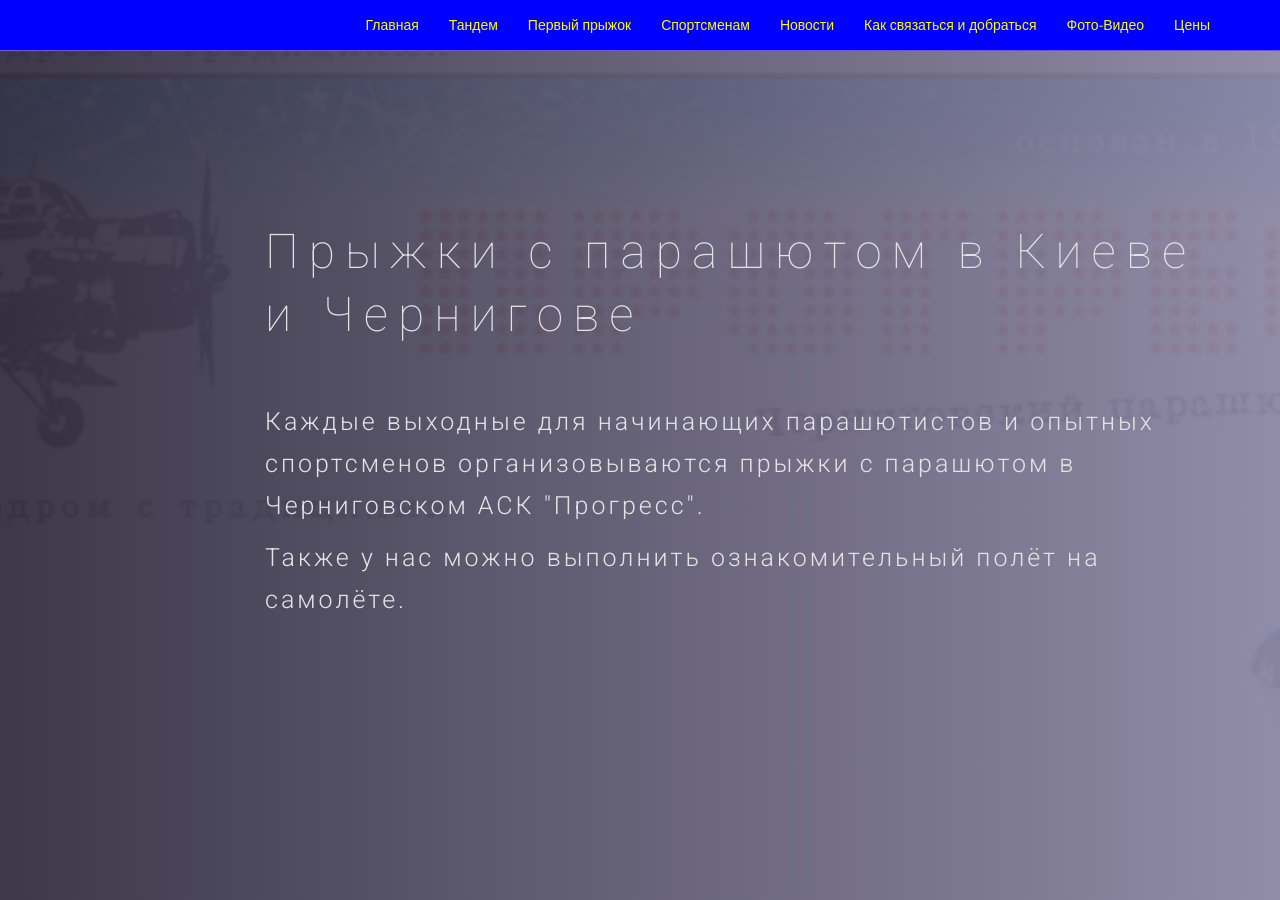
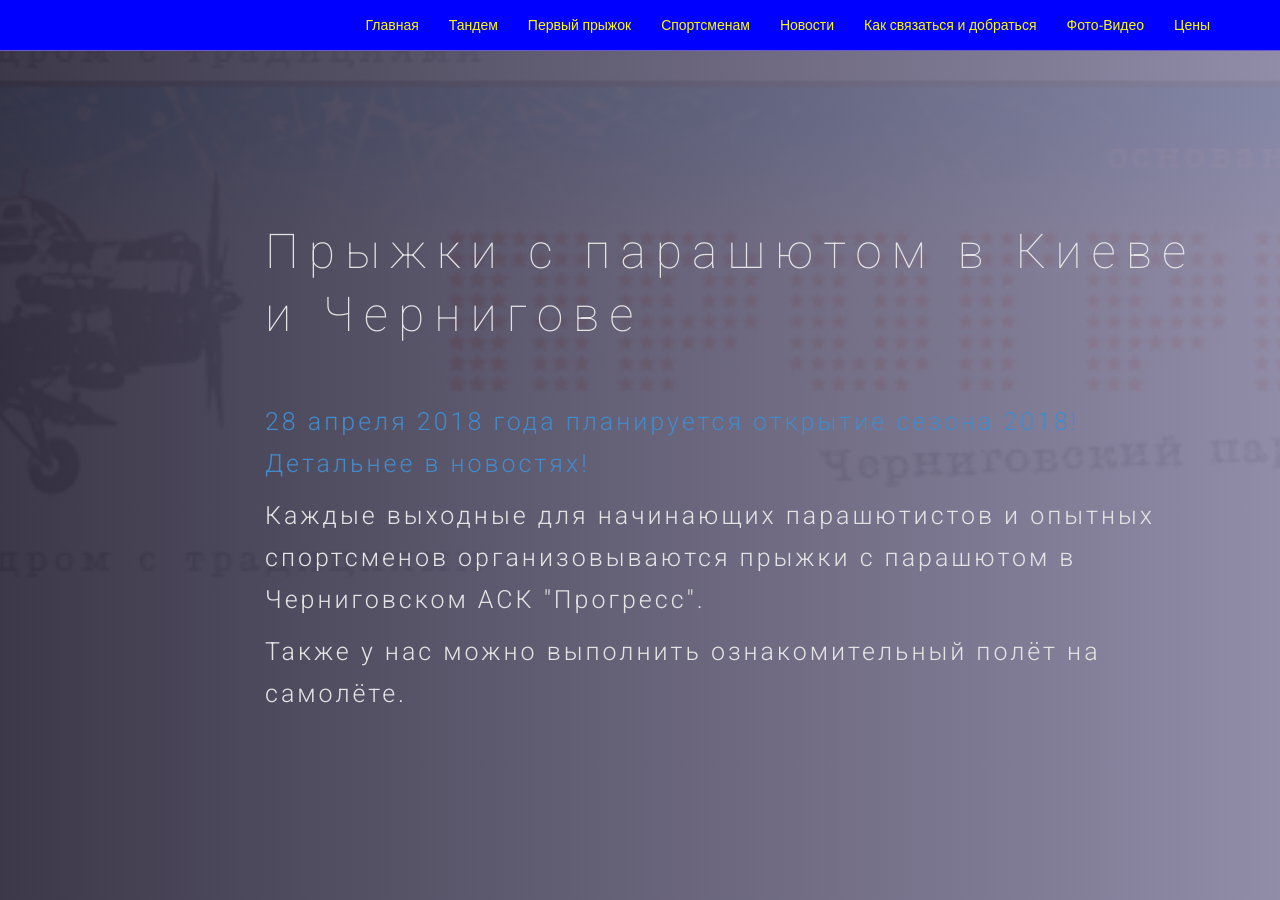
Before and after one commit to joej0e/progres.org.ua, a Jekyll site: the page built from index.html, in a window 1280 px wide and 900 px high. Built offline with Jekyll 4.4.1, drawn with Linux system fonts in a browser that asks for light colours; nearby versions of some CDN libraries; some web fonts are replaced.

Commit message:
Added 2018 openning announcement to index page

```diff
--- a/index.html
+++ b/index.html
@@ -11,6 +11,7 @@
       <div class="col-md-10 col-md-offset-2">
         <div class="block">
           <h1 class="animated fadeInUp">Прыжки с парашютом в Киеве и Чернигове</h1>
+          <p class="animated fadeInUp"><a href="{% post_url 2018-04-26-nachalo-parashutnogo-sezona-2018 %}">28 апреля 2018 года планируется открытие сезона 2018! Детальнее в новостях!</a></p>
           <p class="animated fadeInUp">Каждые выходные для начинающих парашютистов и опытных спортсменов организовываются прыжки с парашютом в Черниговском АСК "Прогресс".</p>
           <p class="animated fadeInUp">Также у нас можно выполнить ознакомительный полёт на самолёте.</p>
         </div>
```
